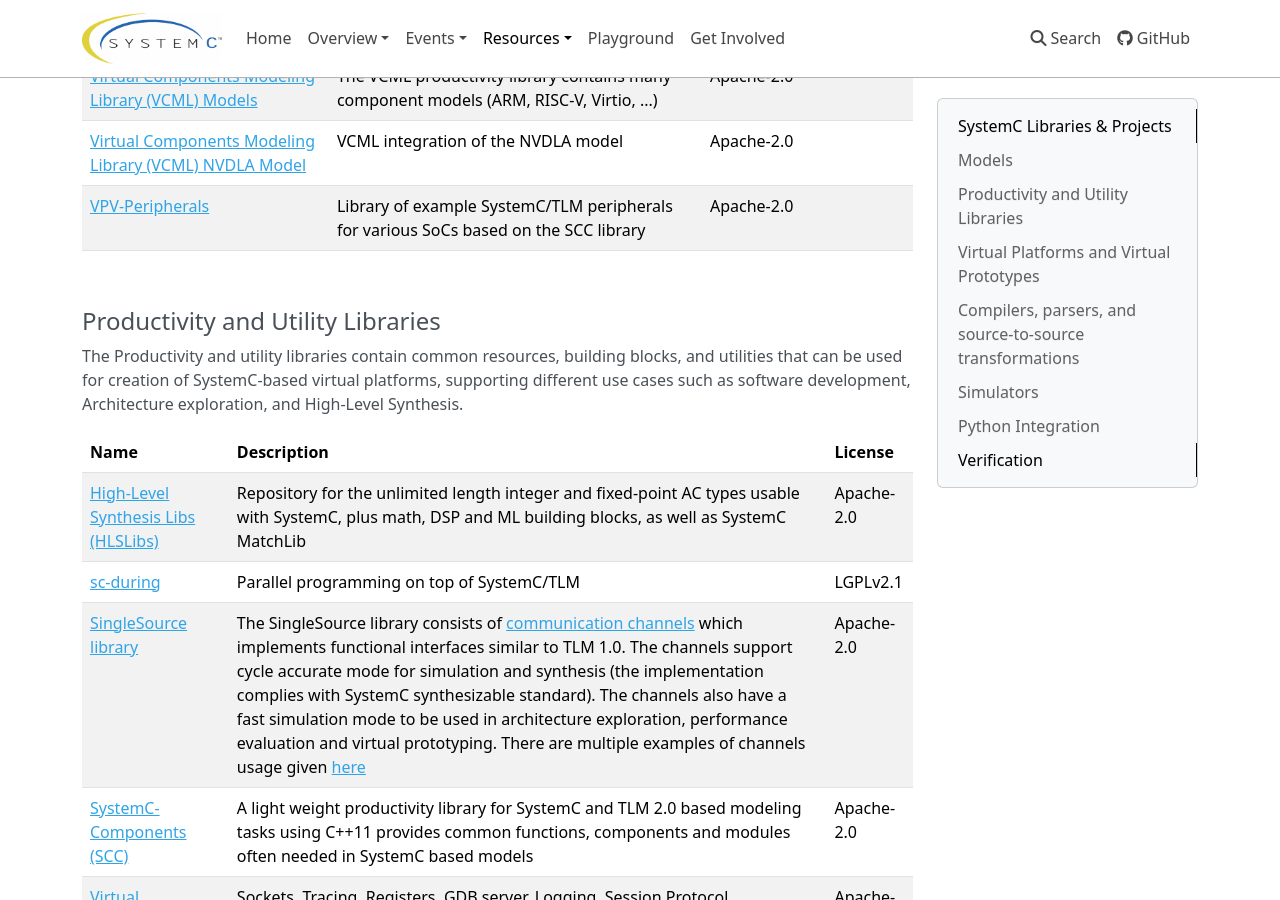
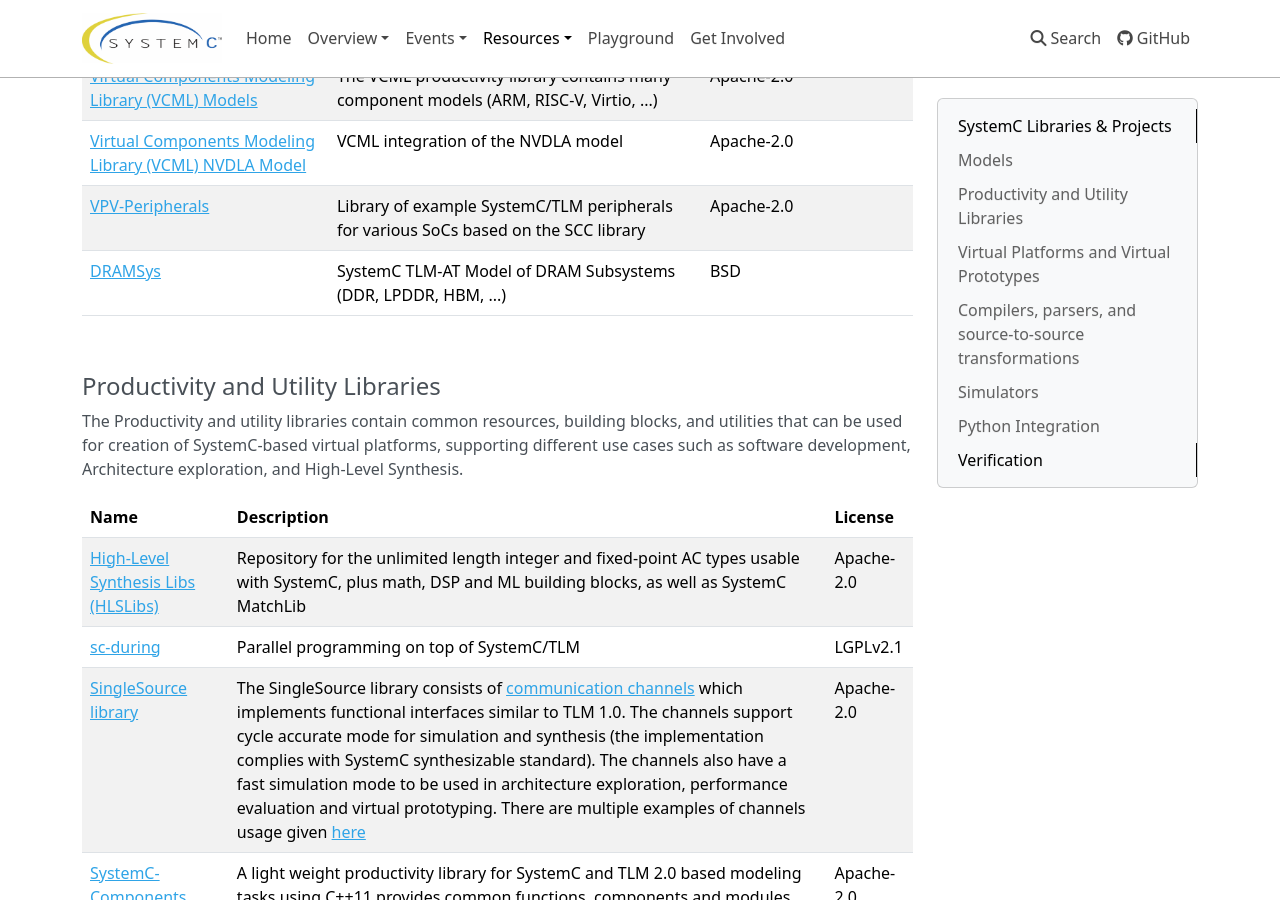
Before and after one commit to accellera-official/systemc.org, an MkDocs documentation site: the page built from docs/resources/projects.md, in a window 1280 px wide and 900 px high, scrolled down 488 px. Built offline with MkDocs 1.6.1, drawn with Linux system fonts in a browser that asks for light colours; nearby versions of some CDN libraries.

Commit message:
DRAMSys added

```diff
--- a/docs/resources/projects.md
+++ b/docs/resources/projects.md
@@ -15,6 +15,7 @@
 | [Virtual Components Modeling Library (VCML) Models][3] | The VCML productivity library contains many component models (ARM, RISC-V, Virtio, ...) | Apache-2.0                                   |
 | [Virtual Components Modeling Library (VCML) NVDLA Model][4]  | VCML integration of the NVDLA model                                                     | Apache-2.0                                   |
 | [VPV-Peripherals][12]    | Library of example SystemC/TLM peripherals for various SoCs based on the SCC library    | Apache-2.0                                   |
+| [DRAMSys][34]    | SystemC TLM-AT Model of DRAM Subsystems (DDR, LPDDR, HBM, ...)   | BSD                                   |
 
 <br>
 ## Productivity and Utility Libraries
```
Also changed, not shown: other parts of docs/resources/projects.md (+1 -0 lines).
